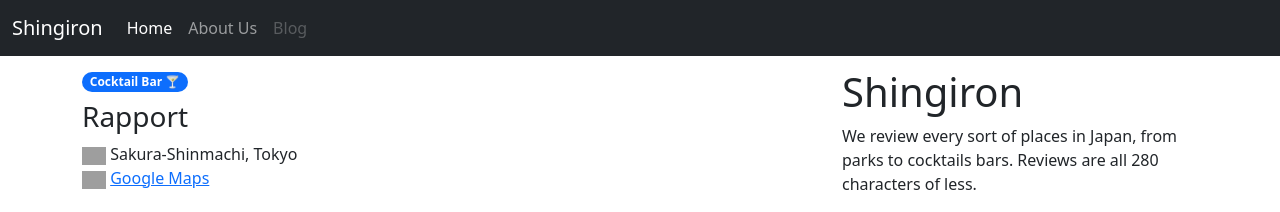
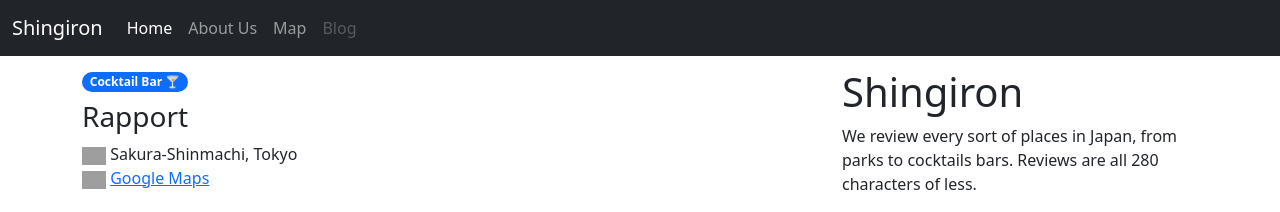
Before and after one commit to alessandrosp/shingiron, a Jekyll site: the page built from docs/index.html, in a window 1280 px wide. Shown: the top 212 px of the page. Built offline with Jekyll 4.4.1, drawn with Linux system fonts in a browser that asks for light colours; nearby versions of some CDN libraries; comment, search, counter and statistics services are not loaded; grey boxes are pictures that could not be loaded.

Commit message:
Update core.html

```diff
--- a/docs/_layouts/core.html
+++ b/docs/_layouts/core.html
@@ -19,6 +19,7 @@
           <div class="navbar-nav">
             <a class="nav-link active" aria-current="page" href="{{ site.url }}">Home</a>
             <a class="nav-link" href="{{ site.url | append: "about/" }}">About Us</a>
+            <a class="nav-link" href="{{ site.url | append: "map/" }}">Map</a>
             <a class="nav-link disabled" href="#" tabindex="-1" aria-disabled="true">Blog</a>
           </div>
         </div>
```
